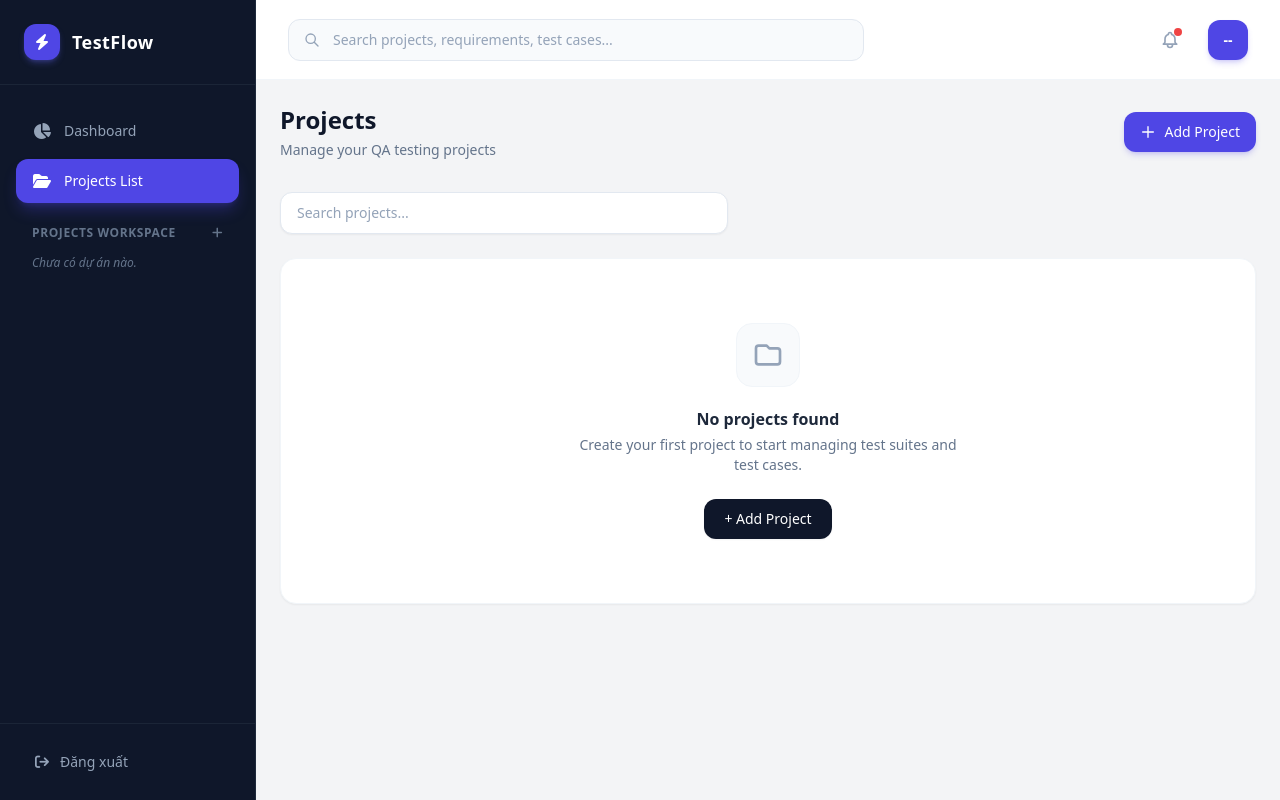
After one commit to PVN0426/AI_Test_Management_Project, a Django app: page /projects/ in a window 1280 px wide. The commit adds this page. Run offline with Django 5.2, Linux system fonts and the light colour scheme; some libraries are stand-ins or nearby versions.

Commit message:
feat: pull create project be

```diff
--- a/config/urls.py
+++ b/config/urls.py
@@ -35,5 +35,7 @@ urlpatterns = [
     #frontend
     path('', TemplateView.as_view(template_name='accounts/login.html'), name='login'),
     path('dashboard/', TemplateView.as_view(template_name='dashboard/dashboard.html'), name='dashboard'),
+   path('projects/', TemplateView.as_view(template_name='projects/project_list.html'), name='project_list'),
+
 
 ]
--- /dev/null
+++ b/static/js/project.js
@@ -0,0 +1,183 @@
+document.addEventListener("DOMContentLoaded", async function() {
+    const noProjectsState = document.getElementById('no-projects-state');
+    const projectsTableContainer = document.getElementById('projects-table-container');
+    const tableBody = document.getElementById('projects-table-body');
+    const searchInput = document.getElementById('searchProjectInput');
+
+    let allProjects = [];
+
+    async function fetchProjects() {
+        try {
+            const response = await fetch('/api/projects/');
+            if (response.ok) {
+                allProjects = await response.json();
+                renderProjects(allProjects);
+            }
+        } catch (error) {
+            console.error('Lỗi khi tải danh sách project:', error);
+            if (noProjectsState) noProjectsState.classList.remove('hidden');
+            if (projectsTableContainer) projectsTableContainer.classList.add('hidden');
+        }
+    }
+
+    function renderProjects(projects) {
+        if (!noProjectsState || !projectsTableContainer || !tableBody) return;
+
+        if (!projects || projects.length === 0) {
+            noProjectsState.classList.remove('hidden');
+            projectsTableContainer.classList.add('hidden');
+        } else {
+            noProjectsState.classList.add('hidden');
+            projectsTableContainer.classList.remove('hidden');
+
+            tableBody.innerHTML = '';
+            projects.forEach(project => {
+                const row = document.createElement('tr');
+                row.className = "hover:bg-slate-50/60 transition";
+                row.setAttribute('data-testid', 'project-row');
+                row.innerHTML = `
+                    <td class="py-4 px-6 font-mono text-xs text-slate-500" data-testid="project-id">${project.id}</td>
+                    <td class="py-4 px-6" data-testid="project-name-cell">
+                        <div class="flex items-center gap-3">
+                            <div class="w-9 h-9 rounded-xl bg-indigo-50 text-indigo-600 flex items-center justify-center font-bold">
+                                <i class="fa-solid fa-folder"></i>
+                            </div>
+                            <div>
+                                <div class="font-semibold text-slate-900 flex items-center gap-2">
+                                    <span data-testid="project-name">${project.name}</span>
+                                    <span class="px-2 py-0.5 text-xs font-medium bg-emerald-50 text-emerald-600 rounded-full" data-testid="project-status">Active</span>
+                                </div>
+                            </div>
+                        </div>
+                    </td>
+                    <td class="py-4 px-6 text-slate-500 truncate max-w-xs" data-testid="project-description">${project.description || 'No description'}</td>
+                    <td class="py-4 px-6 text-center font-medium text-slate-800" data-testid="project-total-cases">0</td>
+                    <td class="py-4 px-6 text-center font-medium text-slate-800" data-testid="project-open-bugs">0</td>
+                    <td class="py-4 px-6 text-right">
+                        <div class="flex items-center justify-end gap-2">
+                            <button onclick="editProject('${project.id}')" data-testid="project-edit-btn" class="p-2 text-slate-400 hover:text-indigo-600 rounded-lg hover:bg-slate-100 transition cursor-pointer" title="Edit">
+                                <i class="fa-solid fa-pen-to-square"></i>
+                            </button>
+                            <button onclick="deleteProject('${project.id}')" data-testid="project-delete-btn" class="p-2 text-slate-400 hover:text-rose-600 rounded-lg hover:bg-rose-50 transition cursor-pointer" title="Delete">
+                                <i class="fa-solid fa-trash"></i>
+                            </button>
+                        </div>
+                    </td>
+                `;
+                tableBody.appendChild(row);
+            });
+        }
+    }
+
+    if (searchInput) {
+        searchInput.addEventListener('input', function(e) {
+            const keyword = e.target.value.toLowerCase();
+            const filtered = allProjects.filter(p => p.name.toLowerCase().includes(keyword) || (p.description && p.description.toLowerCase().includes(keyword)));
+            renderProjects(filtered);
+        });
+    }
+
+    if (tableBody) {
+        fetchProjects();
+    }
+});
+
+// Các hàm điều khiển Modal và API
+async function openProjectModal() {
+    const modal = document.getElementById('projectModal');
+    if (modal) modal.classList.remove('hidden');
+
+    // Tải danh sách Tenant cho thẻ select
+    try {
+        const res = await fetch('/api/tenants/'); // Hoặc endpoint tenants tùy theo API nhóm ông
+        if (res.ok) {
+            const tenants = await res.json();
+            const tenantSelect = document.getElementById('projectTenant');
+            if (tenantSelect) {
+                tenantSelect.innerHTML = '<option value="" disabled selected>Select organization</option>';
+                tenants.forEach(t => {
+                    tenantSelect.innerHTML += `<option value="${t.id}">${t.name}</option>`;
+                });
+            }
+        }
+    } catch (e) {
+        console.log('Không thể tải danh sách tenants:', e);
+        const tenantSelect = document.getElementById('projectTenant');
+        if (tenantSelect) {
+            tenantSelect.innerHTML = '<option value="" disabled selected>Default Organization</option>';
+        }
+    }
+}
+
+function closeProjectModal() {
+    const modal = document.getElementById('projectModal');
+    if (modal) modal.classList.add('hidden');
+}
+
+async function handleCreateProject(event) {
+    event.preventDefault();
+    const name = document.getElementById('projectName').value;
+    const key = document.getElementById('projectKey').value;
+    const description = document.getElementById('projectDescription').value;
+    const tenant = document.getElementById('projectTenant').value;
+
+    try {
+        const response = await fetch('/api/projects/', {
+            method: 'POST',
+            headers: {
+                'Content-Type': 'application/json',
+                'X-CSRFToken': getCookie('csrftoken')
+            },
+            body: JSON.stringify({ name, key, description, tenant })
+        });
+
+        if (response.ok) {
+            closeProjectModal();
+            window.location.reload();
+        } else {
+            alert('Tạo dự án thất bại!');
+        }
+    } catch (err) {
+        console.error(err);
+        alert('Đã có lỗi xảy ra khi kết nối tới server.');
+    }
+}
+
+function editProject(id) {
+    alert('Chức năng sửa Project ID: ' + id);
+}
+
+async function deleteProject(id) {
+    if (confirm('Bạn có chắc chắn muốn xóa project này không?')) {
+        try {
+            const response = await fetch(`/api/projects/${id}/`, {
+                method: 'DELETE',
+                headers: {
+                    'X-CSRFToken': getCookie('csrftoken')
+                }
+            });
+            if (response.ok) {
+                window.location.reload();
+            } else {
+                alert('Xóa thất bại!');
+            }
+        } catch (err) {
+            console.error(err);
+        }
+    }
+}
+
+function getCookie(name) {
+    let cookieValue = null;
+    if (document.cookie && document.cookie !== '') {
+        const cookies = document.cookie.split(';');
+        for (let i = 0; i < cookies.length; i++) {
+            const cookie = cookies[i].trim();
+            if (cookie.substring(0, name.length + 1) === (name + '=')) {
+                cookieValue = decodeURIComponent(cookie.substring(name.length + 1));
+                break;
+            }
+        }
+    }
+    return cookieValue;
+}
--- a/templates/components/navbar.html
+++ b/templates/components/navbar.html
@@ -19,8 +19,45 @@
             </svg>
         </button>
 
-        <div data-testid="common-header-user-avatar" class="w-10 h-10 rounded-xl bg-indigo-600 text-white font-bold flex items-center justify-center shadow-md shadow-indigo-600/20 text-sm">
-            {{ request.user.username|slice:":2"|upper }}
+        <div data-testid="common-header-user-avatar" id="user-avatar" class="w-10 h-10 rounded-xl bg-indigo-600 text-white font-bold flex items-center justify-center shadow-md shadow-indigo-600/20 text-sm">
+            --
         </div>
     </div>
 </header>
+
+<script>
+(function () {
+    const token = localStorage.getItem('access_token');
+    if (!token) return;
+
+    fetch('/api/auth/me/', {
+        headers: { 'Authorization': 'Bearer ' + token }
+    })
+    .then(function(res) {
+        if (!res.ok) throw new Error('Unauthorized');
+        return res.json();
+    })
+    .then(function(user) {
+        const initials = (user.username || '').slice(0, 2).toUpperCase();
+        const avatarEl = document.getElementById('user-avatar');
+        if (avatarEl) avatarEl.textContent = initials;
+
+        // Cập nhật greeting trên dashboard nếu có
+        const greetingEl = document.querySelector('[data-testid="dashboard-home-text-greeting"]');
+        if (greetingEl) {
+            greetingEl.textContent = 'Good morning, ' + user.username + '!';
+        }
+
+        // Lưu lại role mới nhất vào localStorage
+        if (user.role) {
+            localStorage.setItem('user_role', user.role);
+        }
+    })
+    .catch(function() {
+        localStorage.removeItem('access_token');
+        localStorage.removeItem('refresh_token');
+        localStorage.removeItem('user_role');
+        window.location.href = '/';
+    });
+})();
+</script>
--- a/templates/components/sidebar.html
+++ b/templates/components/sidebar.html
@@ -14,7 +14,7 @@
             </div>
             {% if request.path == '/dashboard/' %}<span class="text-xs">›</span>{% endif %}
         </a>
-        <a href="/projects/" data-testid="common-aside-link-projects" class="flex items-center justify-between px-4 py-3 rounded-xl {% if '/projects/' in request.path and not current_project %}bg-indigo-600 text-white font-medium shadow-lg shadow-indigo-600/30{% else %}hover:bg-slate-800/60 text-slate-400 hover:text-white{% endif %} transition">
+        <a href="/projects/" data-testid="common-aside-link-projects" class="flex items-center justify-between px-4 py-3 rounded-xl {% if request.path == '/projects/' %}bg-indigo-600 text-white font-medium shadow-lg shadow-indigo-600/30{% else %}hover:bg-slate-800/60 text-slate-400 hover:text-white{% endif %} transition">
             <div class="flex items-center space-x-3">
                 <i class="fa-solid fa-folder-open w-5 text-center"></i>
                 <span class="text-sm">Projects List</span>
@@ -23,7 +23,7 @@
         <div class="pt-4 pb-2">
             <div class="flex items-center justify-between px-4 text-xs font-semibold text-slate-500 uppercase tracking-wider">
                 <span>Projects Workspace</span>
-                <a href="/projects/create/" data-testid="common-aside-link-createproject" class="hover:text-white transition" title="Create New Project">
+                <a href="/projects/" data-testid="common-aside-link-createproject" class="hover:text-white transition" title="Create New Project">
                     <i class="fa-solid fa-plus"></i>
                 </a>
             </div>
--- /dev/null
+++ b/templates/projects/project_list.html
@@ -0,0 +1,229 @@
+{% extends 'base.html' %} {% load static %} {% block title %}Projects -
+TestFlow{% endblock %} {% block content %}
+<div class="max-w-7xl mx-auto" data-testid="project-list-page">
+  <!-- Header -->
+  <div
+    class="mb-8 flex justify-between items-center"
+    data-testid="project-header"
+  >
+    <div>
+      <h1 class="text-2xl font-bold text-slate-900" data-testid="project-title">
+        Projects
+      </h1>
+      <p class="text-sm text-slate-500 mt-1">Manage your QA testing projects</p>
+    </div>
+    <button
+      type="button"
+      onclick="openProjectModal()"
+      data-testid="project-add-btn"
+      class="bg-indigo-600 hover:bg-indigo-700 text-white px-4 py-2.5 rounded-xl text-sm font-medium transition shadow-md shadow-indigo-600/20 flex items-center gap-2 cursor-pointer"
+    >
+      <svg
+        class="w-4 h-4"
+        fill="none"
+        stroke="currentColor"
+        viewBox="0 0 24 24"
+      >
+        <path
+          stroke-linecap="round"
+          stroke-linejoin="round"
+          stroke-width="2"
+          d="M12 4v16m8-8H4"
+        ></path>
+      </svg>
+      Add Project
+    </button>
+  </div>
+
+  <!-- Thanh tìm kiếm -->
+  <div class="mb-6 max-w-md" data-testid="project-search-wrapper">
+    <input
+      type="text"
+      id="searchProjectInput"
+      data-testid="project-search-input"
+      placeholder="Search projects..."
+      class="w-full px-4 py-2.5 text-sm bg-white border border-slate-200 rounded-xl focus:outline-none focus:ring-2 focus:ring-indigo-500/20 focus:border-indigo-600 transition text-slate-700 placeholder-slate-400 shadow-sm"
+    />
+  </div>
+
+  <div
+    id="no-projects-state"
+    data-testid="no-projects-state"
+    class="bg-white border border-slate-100 rounded-2xl p-16 text-center shadow-sm flex flex-col items-center justify-center"
+  >
+    <div
+      class="w-16 h-16 rounded-2xl bg-slate-50 flex items-center justify-center text-slate-400 mb-5 border border-slate-100"
+    >
+      <svg
+        class="w-8 h-8"
+        fill="none"
+        stroke="currentColor"
+        viewBox="0 0 24 24"
+      >
+        <path
+          stroke-linecap="round"
+          stroke-linejoin="round"
+          stroke-width="2"
+          d="M3 7v10a2 2 0 002 2h14a2 2 0 002-2V9a2 2 0 00-2-2h-6l-2-2H5a2 2 0 00-2 2z"
+        ></path>
+      </svg>
+    </div>
+    <h3 class="text-base font-semibold text-slate-800 mb-1">
+      No projects found
+    </h3>
+    <p class="text-sm text-slate-500 max-w-sm mb-6">
+      Create your first project to start managing test suites and test cases.
+    </p>
+    <button
+      type="button"
+      onclick="openProjectModal()"
+      data-testid="no-projects-add-btn"
+      class="bg-slate-900 hover:bg-slate-800 text-white px-5 py-2.5 rounded-xl text-sm font-medium transition shadow-sm cursor-pointer"
+    >
+      + Add Project
+    </button>
+  </div>
+
+  <!-- Bảng dự án (ẩn khi chưa có data) -->
+  <div
+    id="projects-table-container"
+    data-testid="projects-table-container"
+    class="bg-white border border-slate-100 rounded-2xl shadow-sm overflow-hidden hidden"
+  >
+    <div class="overflow-x-auto">
+      <table
+        class="w-full text-left border-collapse"
+        data-testid="projects-table"
+      >
+        <thead>
+          <tr
+            class="border-b border-slate-100 bg-slate-50/50 text-slate-400 text-xs font-semibold uppercase tracking-wider"
+          >
+            <th class="py-4 px-6">Project ID</th>
+            <th class="py-4 px-6">Project Name</th>
+            <th class="py-4 px-6">Description</th>
+            <th class="py-4 px-6 text-center">Total Cases</th>
+            <th class="py-4 px-6 text-center">Open Bugs</th>
+            <th class="py-4 px-6 text-right">Actions</th>
+          </tr>
+        </thead>
+        <tbody
+          id="projects-table-body"
+          data-testid="projects-table-body"
+          class="divide-y divide-slate-100 text-sm text-slate-700"
+        >
+          <!-- Render bởi project.js -->
+        </tbody>
+      </table>
+    </div>
+  </div>
+</div>
+
+<!-- Modal Tạo Project (1 modal duy nhất) -->
+<div
+  id="projectModal"
+  data-testid="project-modal"
+  class="fixed inset-0 bg-slate-900/50 backdrop-blur-sm flex items-center justify-center z-50 hidden"
+>
+  <div
+    class="bg-white rounded-2xl p-6 w-full max-w-lg shadow-xl border border-slate-100"
+    data-testid="project-modal-content"
+  >
+    <h3
+      class="text-lg font-bold text-slate-900 mb-4"
+      data-testid="project-modal-title"
+    >
+      Create New Project
+    </h3>
+
+    <form
+      id="createProjectForm"
+      data-testid="project-create-form"
+      onsubmit="handleCreateProject(event)"
+      class="space-y-4"
+    >
+      <div>
+        <label
+          class="block text-xs font-semibold text-slate-700 uppercase tracking-wider mb-1.5"
+          >Project Name</label
+        >
+        <input
+          type="text"
+          id="projectName"
+          data-testid="project-name-input"
+          required
+          placeholder="e.g. AI Test Management"
+          class="w-full px-3.5 py-2 text-sm bg-slate-50 border border-slate-200 rounded-xl focus:outline-none focus:ring-2 focus:ring-indigo-500/20 focus:border-indigo-600"
+        />
+      </div>
+
+      <div>
+        <label
+          class="block text-xs font-semibold text-slate-700 uppercase tracking-wider mb-1.5"
+          >Project Key</label
+        >
+        <input
+          type="text"
+          id="projectKey"
+          data-testid="project-key-input"
+          required
+          placeholder="e.g. ATM"
+          class="w-full px-3.5 py-2 text-sm bg-slate-50 border border-slate-200 rounded-xl uppercase"
+        />
+      </div>
+
+      <div>
+        <label
+          class="block text-xs font-semibold text-slate-700 uppercase tracking-wider mb-1.5"
+          >Description</label
+        >
+        <textarea
+          id="projectDescription"
+          data-testid="project-desc-input"
+          rows="3"
+          placeholder="Brief description..."
+          class="w-full px-3.5 py-2 text-sm bg-slate-50 border border-slate-200 rounded-xl resize-none"
+        ></textarea>
+      </div>
+
+      <div>
+        <label
+          class="block text-xs font-semibold text-slate-700 uppercase tracking-wider mb-1.5"
+          >Tenant (Organization)</label
+        >
+        <select
+          id="projectTenant"
+          data-testid="project-tenant-select"
+          required
+          class="w-full px-3.5 py-2 text-sm bg-slate-50 border border-slate-200 rounded-xl"
+        >
+          <option value="1" selected>Default Organization (Mặc định)</option>
+        </select>
+      </div>
+
+      <div
+        class="flex justify-end space-x-3 pt-4 border-t border-slate-100 mt-6"
+      >
+        <button
+          type="button"
+          onclick="closeProjectModal()"
+          data-testid="project-modal-cancel-btn"
+          class="px-4 py-2 text-sm font-medium text-slate-600 bg-slate-100 hover:bg-slate-200 rounded-xl transition cursor-pointer"
+        >
+          Cancel
+        </button>
+        <button
+          type="submit"
+          data-testid="project-modal-submit-btn"
+          class="px-5 py-2 text-sm font-medium text-white bg-indigo-600 hover:bg-indigo-700 rounded-xl shadow-md cursor-pointer"
+        >
+          Create Project
+        </button>
+      </div>
+    </form>
+  </div>
+</div>
+
+<!-- Chỉ load project.js (đã chứa đủ openProjectModal, closeProjectModal, handleCreateProject) -->
+<script src="{% static 'js/project.js' %}"></script>
+{% endblock %}
```
Also changed, not shown: static/js/project_modal.js (added, +80 -0 lines).
